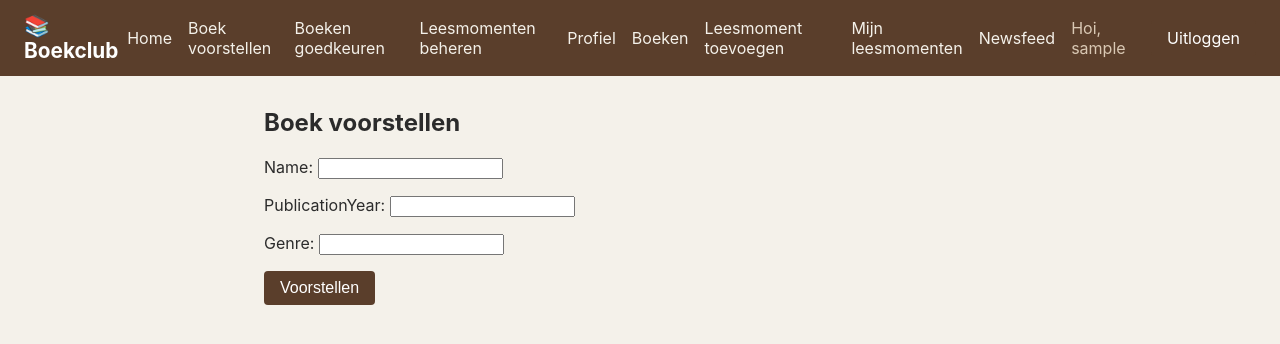
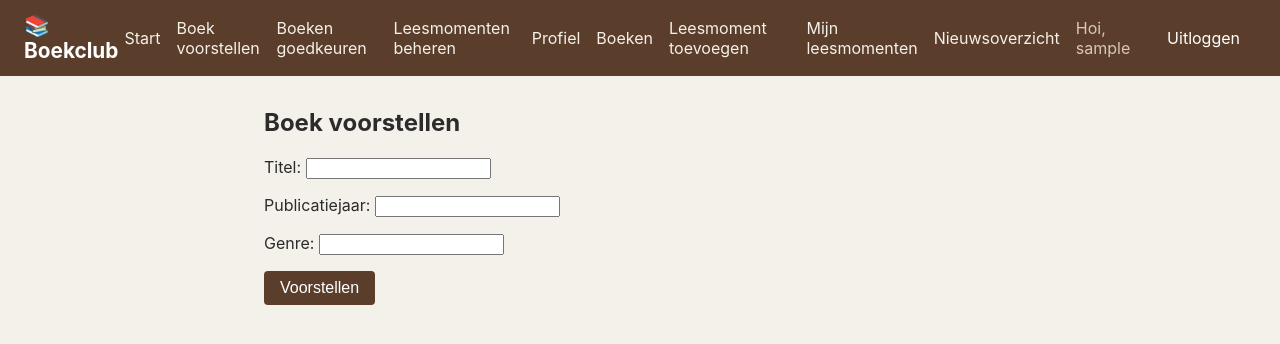
Before and after one commit to omidfayzihr/boekclub, a Django app: page /boek/toevoegen/ in a window 1280 px wide. Shown: the top 344 px of the page. Run offline with Django 4.2, Linux system fonts and the light colour scheme; the visitor is signed in with stand-in values (Sample User, id 1).

Commit message:
Hele frontend naar het Nederlands (taal, formulierlabels en menu)

```diff
--- a/base/forms.py
+++ b/base/forms.py
@@ -21,6 +21,11 @@ class BookForm(forms.ModelForm):
     class Meta:
         model = Book
         fields = ['Name', 'PublicationYear', 'genre']
+        labels = {
+            'Name': 'Titel',
+            'PublicationYear': 'Publicatiejaar',
+            'genre': 'Genre',
+        }
 
 
 class ReadingSessionForm(forms.ModelForm):
--- a/base/templates/base/boek_detail.html
+++ b/base/templates/base/boek_detail.html
@@ -3,7 +3,7 @@
 
 <div style="font-family: sans-serif; max-width: 500px; margin: 20px auto; padding: 15px; border: 1px solid #ccc;">
 
-    <p><a href="{% url 'newsfeed' %}">&larr; Terug naar Newsfeed</a></p>
+    <p><a href="{% url 'newsfeed' %}">&larr; Terug naar nieuwsoverzicht</a></p>
 
     <h1>{{ boek.Name }}</h1>
     <p><strong>genre:</strong> {{ boek.genre|default:"Onbekend" }}</p>
--- a/base/templates/base/menu.html
+++ b/base/templates/base/menu.html
@@ -1,7 +1,7 @@
 <nav class="navbar">
     <a class="brand" href="{% url 'index' %}">📚 Boekclub</a>
     <div class="nav-links">
-        <a href="{% url 'index' %}">Home</a>
+        <a href="{% url 'index' %}">Start</a>
         {% if user.is_authenticated %}
             <a href="{% url 'boek_toevoegen' %}">Boek voorstellen</a>
             {% if user.is_staff %}
@@ -12,7 +12,7 @@
             <a href="{% url 'boeken_overzicht' %}">Boeken</a>
             <a href="{% url 'leesmoment_toevoegen' %}">Leesmoment toevoegen</a>
             <a href="{% url 'mijn_leesmomenten' %}">Mijn leesmomenten</a>
-            <a href="{% url 'newsfeed' %}">Newsfeed</a>
+            <a href="{% url 'newsfeed' %}">Nieuwsoverzicht</a>
             <span class="nav-user">Hoi, {{ user.username }}</span>
             <form method="post" action="{% url 'logout' %}" class="logout-form">
                 {% csrf_token %}
--- a/boekclub/settings.py
+++ b/boekclub/settings.py
@@ -104,9 +104,9 @@ AUTH_PASSWORD_VALIDATORS = [
 # Internationalization
 # https://docs.djangoproject.com/en/4.2/topics/i18n/
 
-LANGUAGE_CODE = 'en-us'
+LANGUAGE_CODE = 'nl'
 
-TIME_ZONE = 'UTC'
+TIME_ZONE = 'Europe/Amsterdam'
 
 USE_I18N = True
 
```
